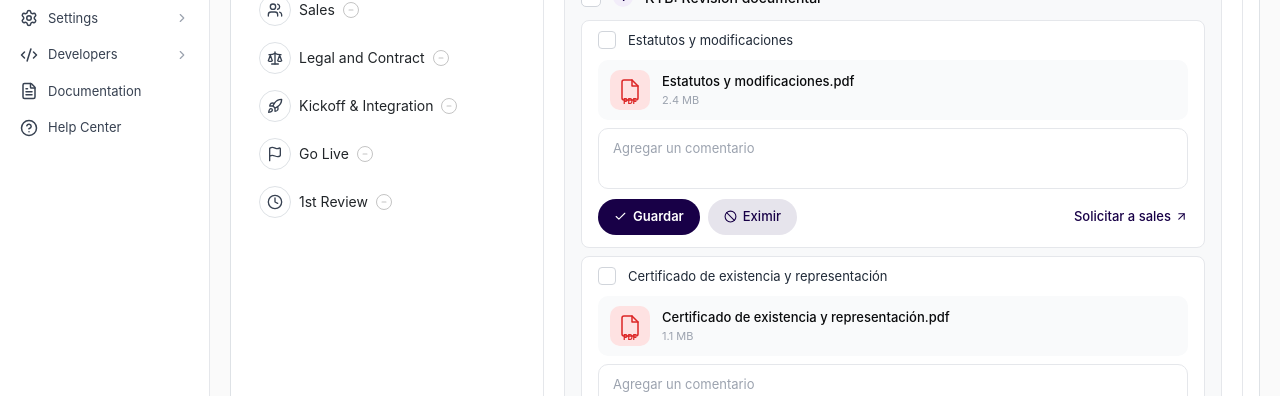
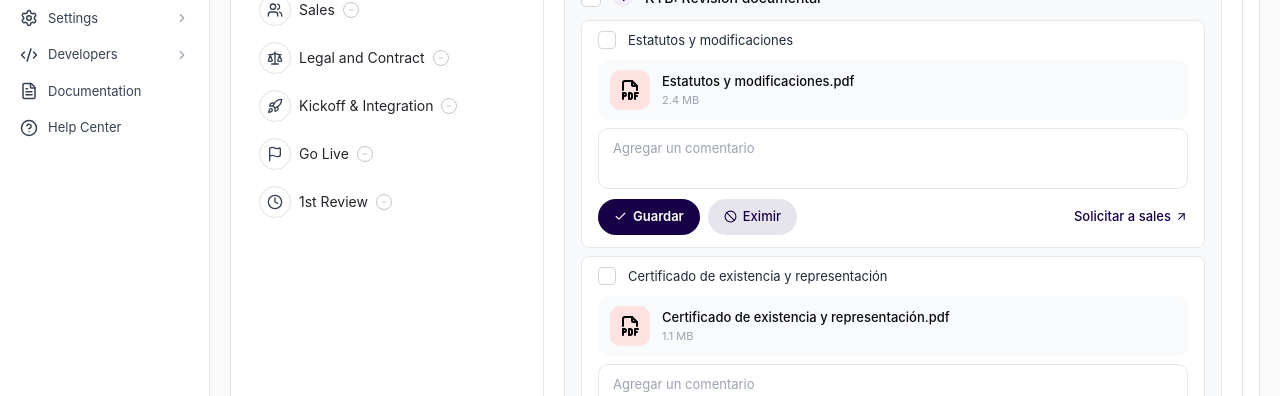
Before and after one commit to Florenciavitacarino/akua-clients, a React (Vite) app: page /clients/1 in a window 1280 px wide. Both pictures are taken after a click on the button "Editar". Shown: the part 344-740 px from the top of the page. Built offline with nearby package versions, Linux system fonts and the light colour scheme.

Commit message:
Replace PDF icon with file-type-pdf.svg

```diff
--- a/src/pages/ClientDetailPage.jsx
+++ b/src/pages/ClientDetailPage.jsx
@@ -319,15 +319,11 @@ function TagPills({ label, values = [] }) {
 }
 
 /* ─── Empty placeholder badge (when no info) ─── */
-/* ─── PDF file icon (Tabler-style) ─── */
+/* ─── PDF file icon ─── */
 function PdfFileIcon() {
   return (
-    <div className="w-[40px] h-[40px] rounded-[10px] bg-[#FEE2E2] flex items-center justify-center shrink-0 relative">
-      <svg width="24" height="24" viewBox="0 0 24 24" fill="none" stroke="#DC2626" strokeWidth="1.5" strokeLinecap="round" strokeLinejoin="round">
-        <path d="M14 2H6a2 2 0 0 0-2 2v16a2 2 0 0 0 2 2h12a2 2 0 0 0 2-2V8z"/>
-        <polyline points="14 2 14 8 20 8"/>
-      </svg>
-      <span className="absolute bottom-[5px] text-[7px] font-extrabold text-[#DC2626] leading-none">PDF</span>
+    <div className="w-[40px] h-[40px] rounded-[10px] bg-[#FEE2E2] flex items-center justify-center shrink-0">
+      <img src="/file-type-pdf.svg" alt="PDF" className="w-[24px] h-[24px]" />
     </div>
   )
 }
```
Also changed, not shown: public/file-type-pdf.svg (added).
